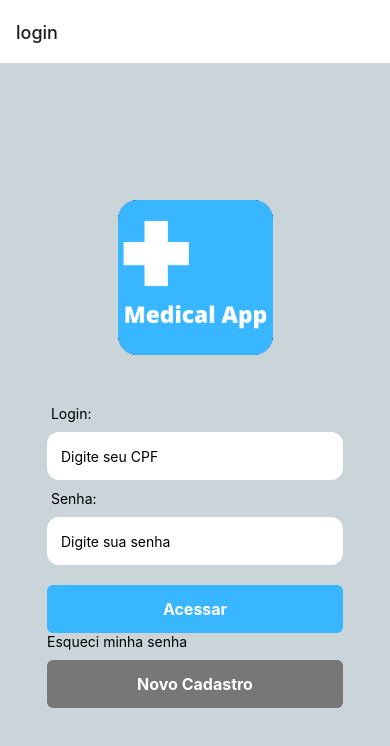
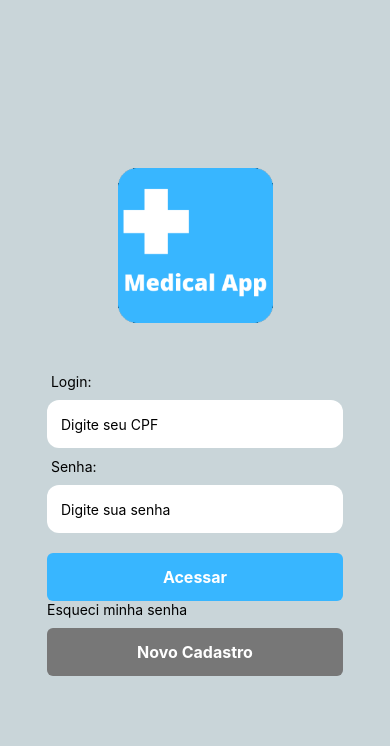
Before and after one commit to JoaoAJRomao/MedicalAppMobile, a React Native app: screen / in a window 390 px wide. Shown: the top 746 px of the page. Built offline with nearby package versions, Linux system fonts and the light colour scheme.

Commit message:
Hiding screen name

```diff
--- a/src/Routes.js
+++ b/src/Routes.js
@@ -6,13 +6,16 @@ import { createNativeStackNavigator } from '@react-navigation/native-stack';
 
 
 export default function Routes() {
-const Stack = createNativeStackNavigator();
+  const Stack = createNativeStackNavigator();
   return (
     <NavigationContainer>
-    <Stack.Navigator>
-      <Stack.Screen name="login" component={Login} />
-      <Stack.Screen name="cadastro" component={CadastroCliente} />
-    </Stack.Navigator>
-  </NavigationContainer>
+      <Stack.Navigator
+        screenOptions={{
+          headerShown: false
+        }}>
+        <Stack.Screen name="login" component={Login} />
+        <Stack.Screen name="cadastro" component={CadastroCliente} />
+      </Stack.Navigator>
+    </NavigationContainer>
   )
 }
```
